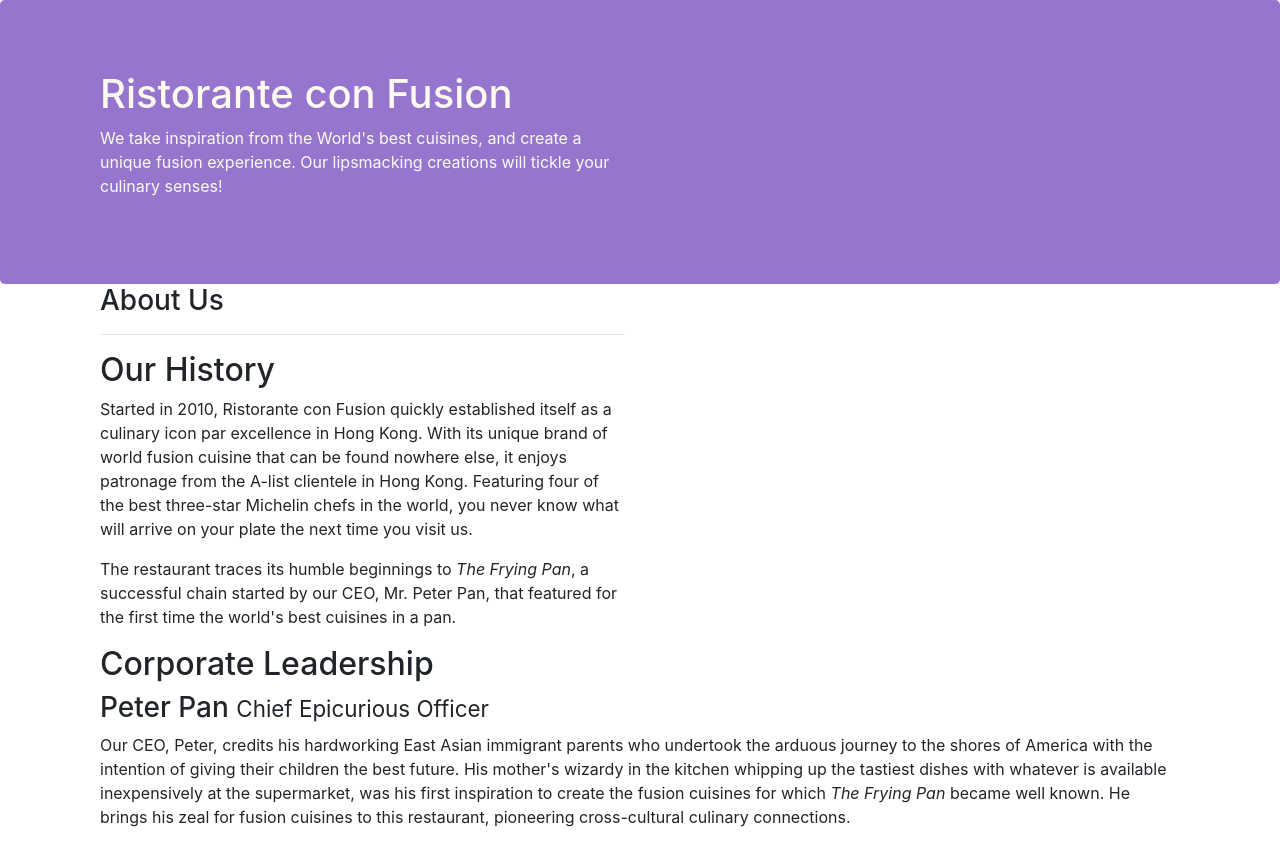
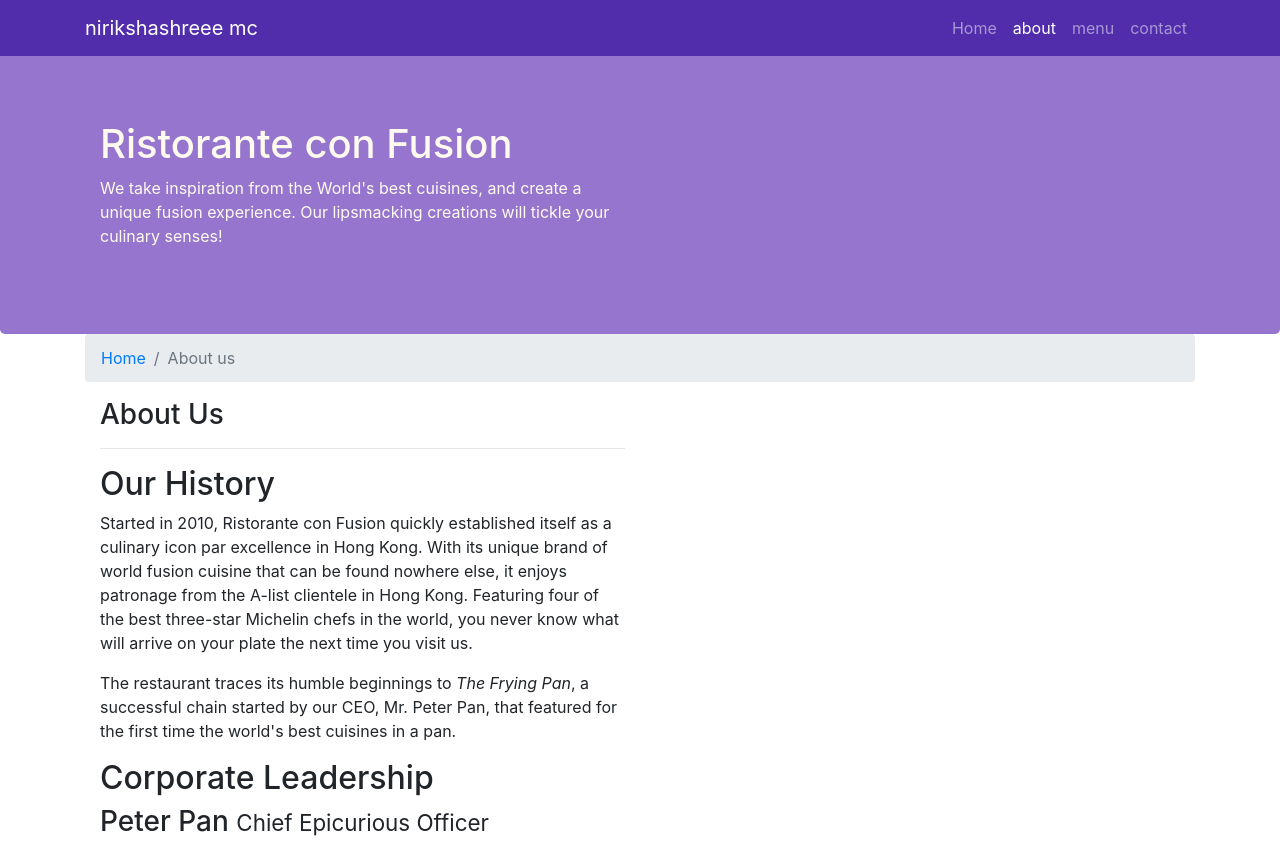
Before and after one commit to niriksha02/newgit, a website: page aboutus.html in a window 1280 px wide. Shown: the top 842 px of the page. Drawn offline with nearby package versions, Linux system fonts and the light colour scheme.

Commit message:
commited

```diff
--- a/aboutus.html
+++ b/aboutus.html
@@ -15,7 +15,24 @@
 </head>
 
 <body>
+    <nav class="navbar navbar-dark navbar-expand-sm  fixed-top">
+        <div class="container">
+            <button class="navbar-toggler" type="button" data-toggle="collapse" data-target="#Navbar">
+                    <span class="navbar-toggler-icon"></span>
+            </button>
+            <a class="navbar-brand mr-auto" href="#">nirikshashreee mc</a>
+            <div class="collapse navbar-collapse" id="Navbar">
 
+            </div>
+            <ul class="navbar-nav mr-auto">
+                <li class="nav-items "><a class="nav-link " href="imdex.html">Home</a></li>
+                <li class="nav-items active"><a class="nav-link " href="#">about</a></li>
+                <li class="nav-items"><a class="nav-link " href="#">menu</a></li>
+                <li class="nav-items"><a class="nav-link " href="#">contact</a></li>
+            </ul>
+        </div>
+
+    </nav>
     <header class="jumbotron">
         <div class="container">
             <div class="row row-header">
@@ -33,6 +50,10 @@
 
 
         <div class="row row-header">
+            <ol class="col-12 breadcrumb">
+                <li class="breadcrumb-item"><a href="./index.html">Home</a></li>
+                <li class="breadcrumb-item active">About us</li>
+            </ol>
             <div class="col-12 col-sm-6">
                <h3>About Us</h3>
                <hr>
@@ -73,7 +94,7 @@
                 <div class="col-4 offset-1 col-sm-2">
                     <h5>Links</h5>
                     <ul class="list-unstyled">
-                        <li><a href="#">Home</a></li>
+                        <li><a href="./index.html">Home</a></li>
                         <li><a href="#">About</a></li>
                         <li><a href="#">Menu</a></li>
                         <li><a href="#">Contact</a></li>
--- a/css/styles.css
+++ b/css/styles.css
@@ -33,3 +33,12 @@
 .ourhist{
     width:50%;
 }
+
+body{
+    padding: 50px 0px 0px 0px;
+    z-index: 0;
+
+}
+.navbar-dark{
+    background-color: #512DAB;
+}
```
Also changed, not shown: index.html (+19 -2 lines).
